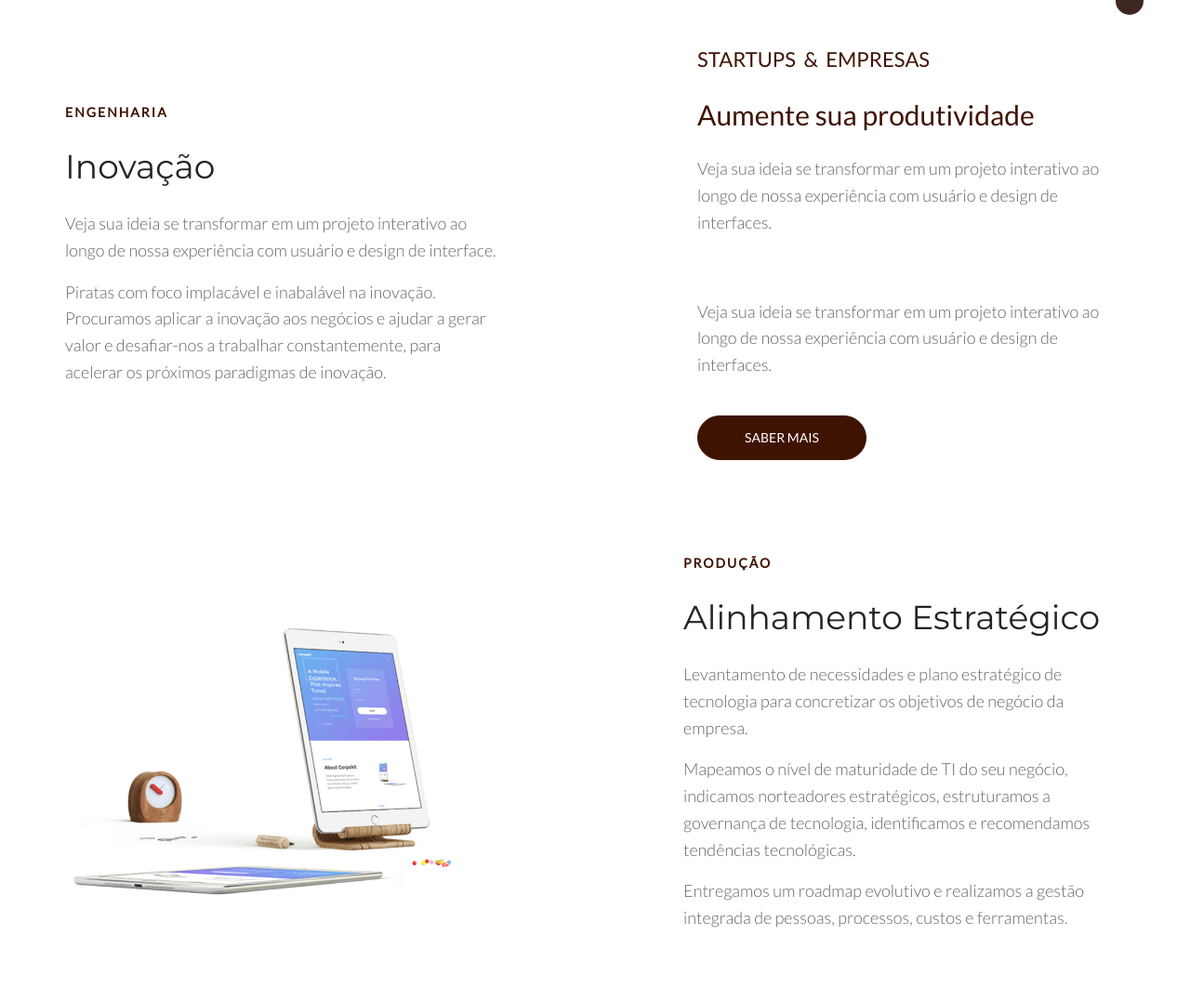
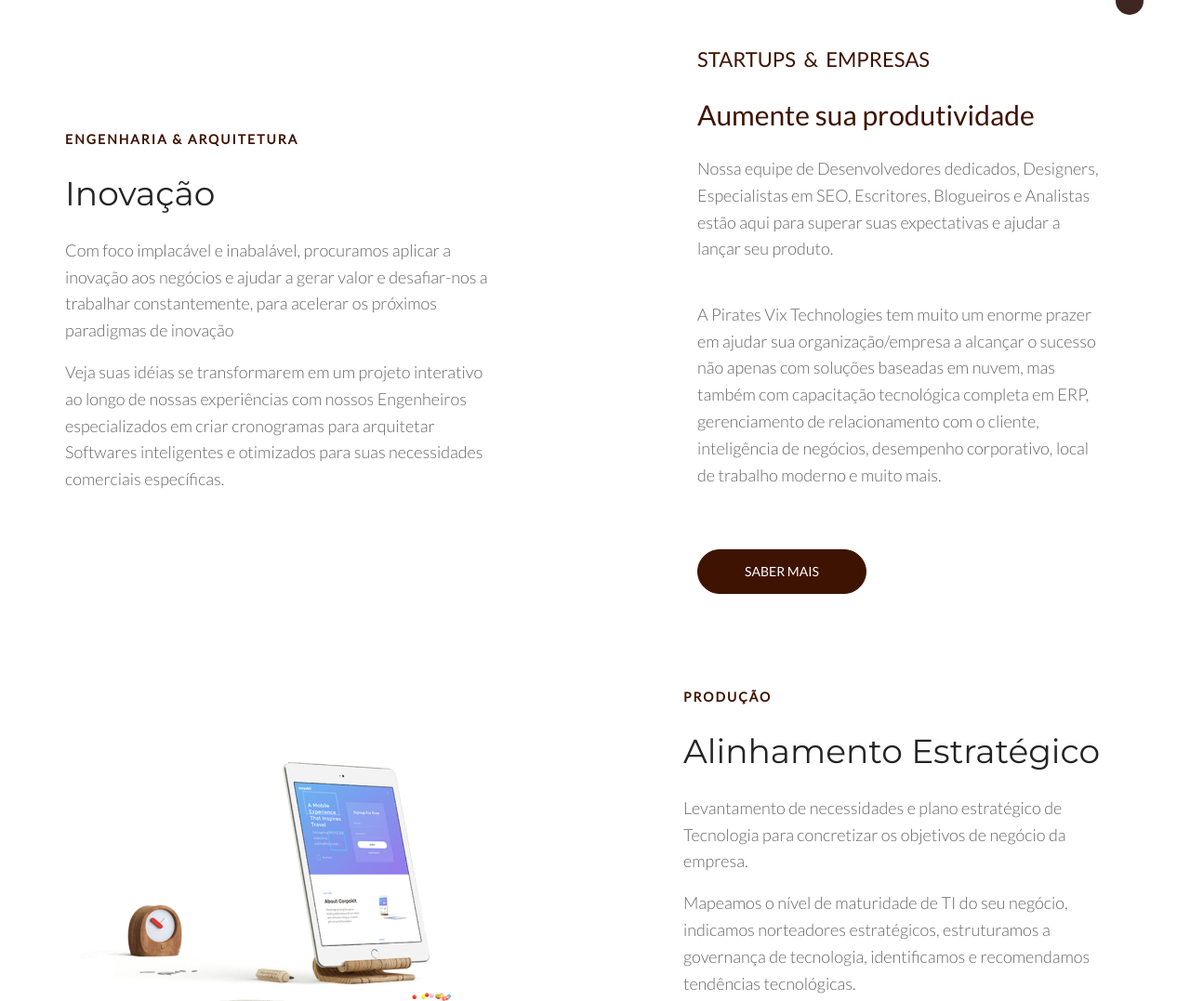
Before and after one commit to piratesvix/piratas, a plain HTML site: page index.html in a window 1280 px wide. Shown: the part 834-1911 px from the top of the page at 93% size. Drawn offline with Linux system fonts and the light colour scheme; files whose address does not match are found by name.

Commit message:
feat: add new content

```diff
--- a/index.html
+++ b/index.html
@@ -207,10 +207,10 @@
         <div id="js__scroll-to-section" class="container g-padding-y-80--xs g-padding-y-125--xsm">
             <div class="row g-hor-centered-row--md g-row-col--5 g-margin-b-80--xs g-margin-b-100--md">
                 <div class="col-sm-5 g-hor-centered-row__col">
-                    <p class="text-uppercase g-font-size-14--xs g-font-weight--700 g-color--primary g-letter-spacing--2 g-margin-b-25--xs">Engenharia</p>
+                    <p class="text-uppercase g-font-size-14--xs g-font-weight--700 g-color--primary g-letter-spacing--2 g-margin-b-25--xs">Engenharia & Arquitetura</p>
                     <h2 class="g-font-size-32--xs g-font-size-36--sm g-margin-b-25--xs">Inovação</h2>
-                    <p class="g-font-size-18--sm">Veja sua ideia se transformar em um projeto interativo ao longo de nossa experiência com usuário e design de interface.</p>
-                    <p class="g-font-size-18--sm">Piratas com foco implacável e inabalável na inovação. Procuramos aplicar a inovação aos negócios e ajudar a gerar valor e desafiar-nos a trabalhar constantemente, para acelerar os próximos paradigmas de inovação.</p>
+                    <p class="g-font-size-18--sm">Com foco implacável e inabalável, procuramos aplicar a inovação aos negócios e ajudar a gerar valor e desafiar-nos a trabalhar constantemente, para acelerar os próximos paradigmas de inovação</p>
+                    <p class="g-font-size-18--sm">Veja suas idéias se transformarem em um projeto interativo ao longo de nossas experiências com nossos Engenheiros especializados em criar cronogramas para arquitetar Softwares inteligentes e otimizados para suas necessidades comerciais específicas.</p>
                 </div>
                 <div class="col-sm-1"></div>
                 <div class="col-sm-5 g-hor-centered-row__col">
@@ -225,9 +225,9 @@
                                 <div class="g-margin-b-40--xs">
                                     <span class="s-plan-v1__price-mark">STARTUPS&nbsp; & &nbsp;EMPRESAS</span><br><br>
                                     <span class="s-plan-v1__price-tag">Aumente sua produtividade</span><br><br>
-                                    <p class="g-font-size-18--sm">Veja sua ideia se transformar em um projeto interativo ao longo de nossa experiência com usuário e design de interfaces.</p><br><br>
-                                    <p class="g-font-size-18--sm">Veja sua ideia se transformar em um projeto interativo ao longo de nossa experiência com usuário e design de interfaces.</p>
-                                </div>
+                                    <p class="g-font-size-18--sm">Nossa equipe de Desenvolvedores dedicados, Designers, Especialistas em SEO, Escritores, Blogueiros e Analistas estão aqui para superar suas expectativas e ajudar a lançar seu produto.</p><br>
+                                    <p class="g-font-size-18--sm">A Pirates Vix Technologies tem muito um enorme prazer em ajudar sua organização/empresa a alcançar o sucesso não apenas com soluções baseadas em nuvem, mas também com capacitação tecnológica completa em ERP, gerenciamento de relacionamento com o cliente, inteligência de negócios, desempenho corporativo, local de trabalho moderno e muito mais.</p>
+                                </div><br>
                                 <button type="button" class="text-uppercase s-btn s-btn--sm s-btn--primary-bg g-radius--50 g-padding-x-50--xs">Saber mais</button>
                             <!-- </div> -->
                         </div>
@@ -245,7 +245,7 @@
                 <div class="col-sm-5 col-sm-push-7 g-hor-centered-row__col">
                     <p class="text-uppercase g-font-size-14--xs g-font-weight--700 g-color--primary g-letter-spacing--2 g-margin-b-25--xs">Produção</p>
                     <h2 class="g-font-size-32--xs g-font-size-36--sm g-margin-b-25--xs">Alinhamento Estratégico</h2>
-                    <p class="g-font-size-18--sm">Levantamento de necessidades e plano estratégico de tecnologia para concretizar os objetivos de negócio da empresa.</p>
+                    <p class="g-font-size-18--sm">Levantamento de necessidades e plano estratégico de Tecnologia para concretizar os objetivos de negócio da empresa.</p>
 
                     <p class="g-font-size-18--sm">Mapeamos o nível de maturidade de TI do seu negócio, indicamos norteadores estratégicos, estruturamos a governança de tecnologia, identificamos e recomendamos tendências tecnológicas. </p>
                     <p class="g-font-size-18--sm">Entregamos um roadmap evolutivo e realizamos a gestão integrada de pessoas, processos, custos e ferramentas. </p>
```
